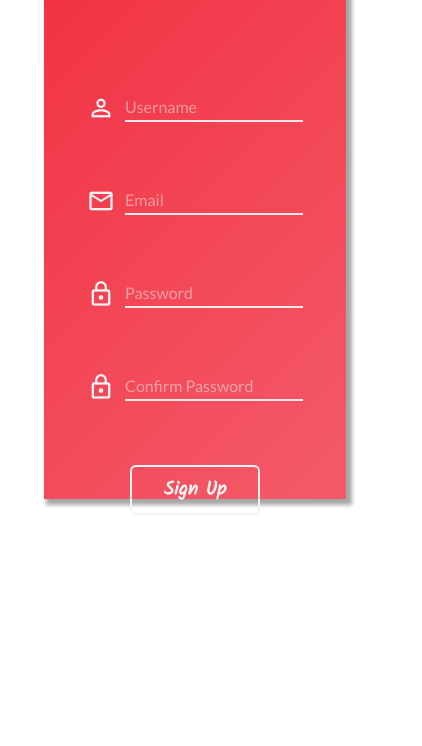
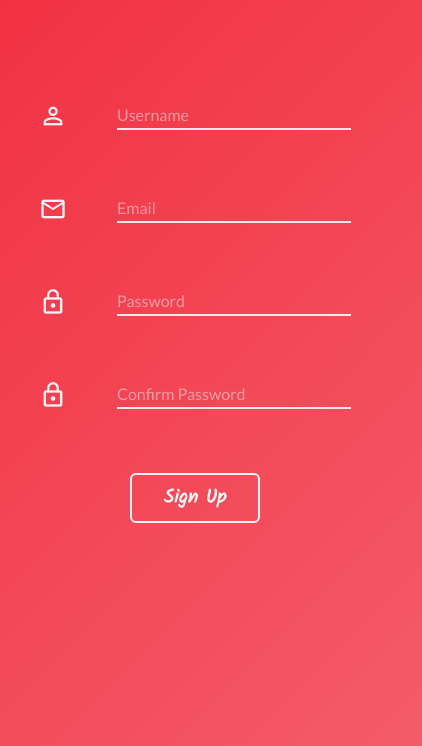
Before and after one commit to arhill05/dailyui, a plain HTML site: page projects/001/index.html in a window 390 px wide. Shown: the part 162-908 px from the top of the page, 422 px wide, since content can reach past the window. Before the commit the page ends 844 px from the top, so only its background shows below. Drawn offline with Linux system fonts and the light colour scheme.

Commit message:
fixed 001 mobile styling

```diff
--- a/projects/001/scss/styles.scss
+++ b/projects/001/scss/styles.scss
@@ -37,6 +37,8 @@ input {
     height: 75%;
     padding: 32px;
     width: 25%;
+    min-height: fit-content;
+    min-width: fit-content;
 }
 
 .material-icons {
@@ -93,6 +95,8 @@ form {
     flex-direction: column;
     align-items: center;
     margin-top: 64px;
+    min-height: fit-content;
+    min-width: fit-content;
 }
 
 button.button-primary {
@@ -123,12 +127,23 @@ button.button-primary {
 }
 
 @media screen and (max-width: 696px) {
+    body {
+        padding: 0;
+        margin: 0;
+    }
     #login {
-        width: auto;
-        padding: 16px;
+        width: 100%;
+        height: 100%;
     }
 
     button.button-primary {
         min-height: fit-content;
     }
 }
+
+@media screen and (min-width: 697px) and (max-width: 1366px) {
+    #login {
+        width: 60vw;
+        padding: 0;
+    }
+}
```
Also changed, not shown: projects/001/index.html (+2 -1 lines), projects/001/css/styles.css.
